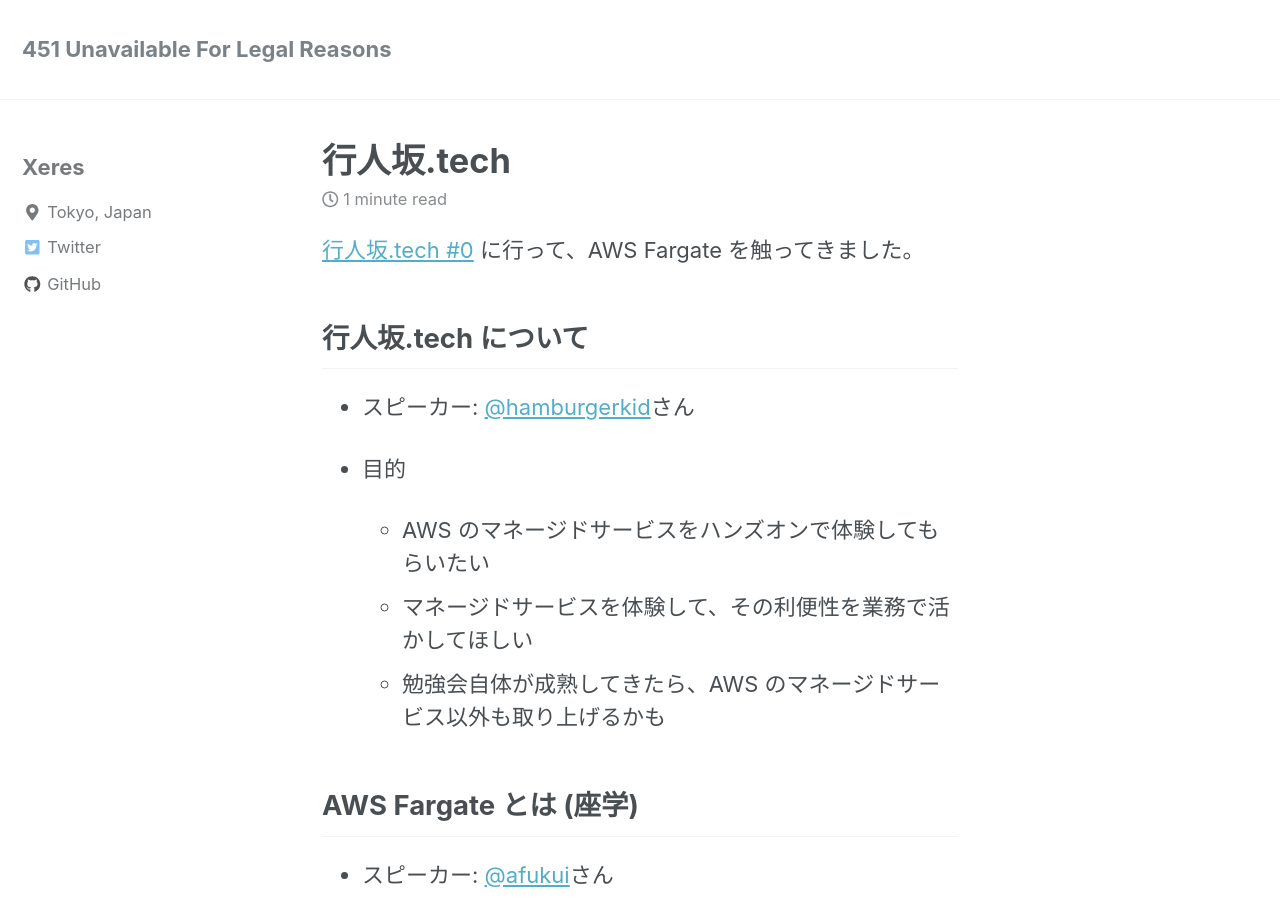
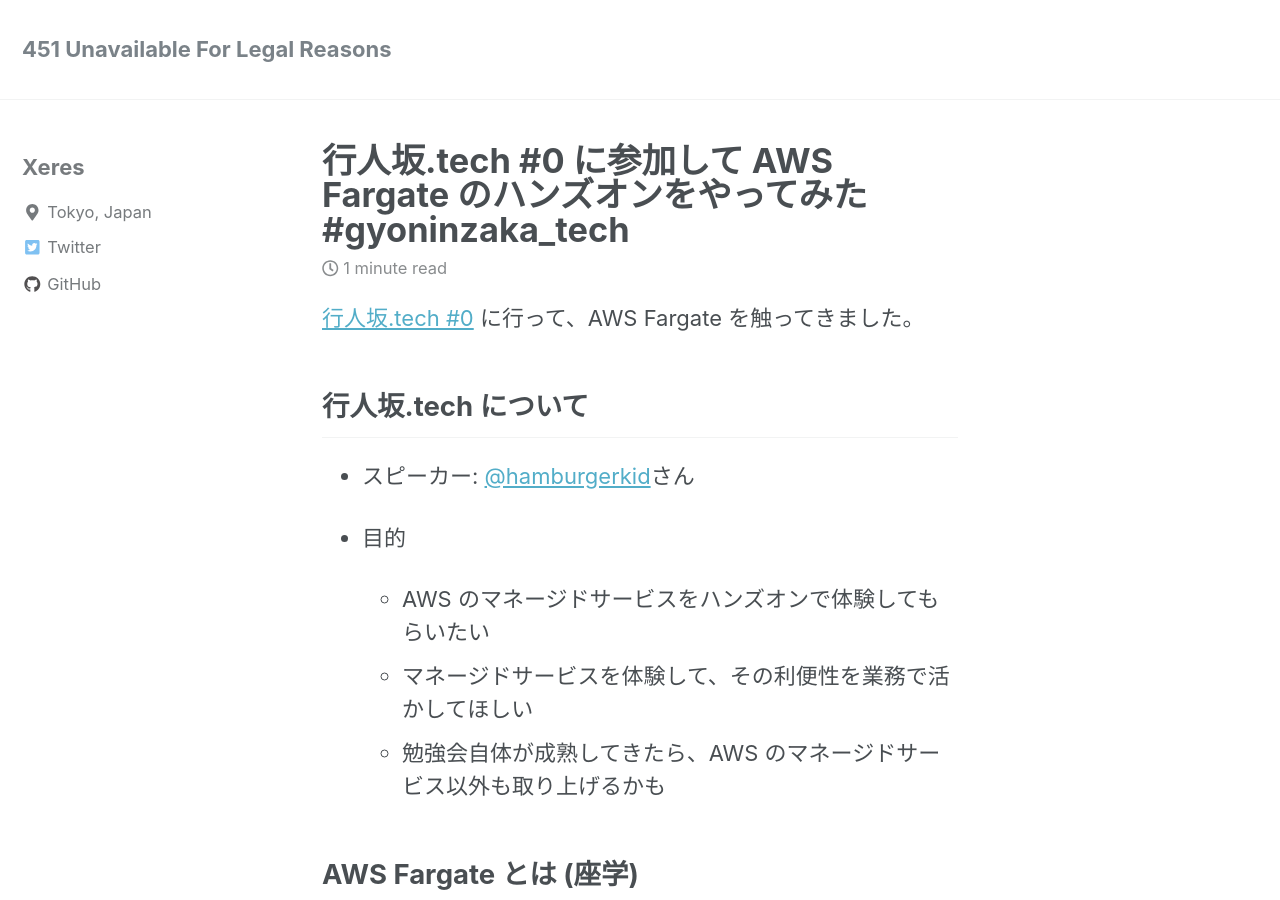
Before and after one commit to xeres/xeres.github.io, a Jekyll site: the page built from _posts/2018-05-09-gyoninzaka-tech-0-aws-fargate-hands-on.md, in a window 1280 px wide and 900 px high. Built offline with Jekyll 4.4.1, drawn with Linux system fonts in a browser that asks for light colours; nearby versions of some CDN libraries; some of the changed text lies outside the part shown.

Commit message:
Improved title using '#' in _posts/2018-05-09-gyoninzaka-tech-0-aws-fargate-hands-on.md

```diff
--- a/_posts/2018-05-09-gyoninzaka-tech-0-aws-fargate-hands-on.md
+++ b/_posts/2018-05-09-gyoninzaka-tech-0-aws-fargate-hands-on.md
@@ -1,5 +1,5 @@
 ---
-title: 行人坂.tech #0 に参加して AWS Fargate のハンズオンをやってみた #gyoninzaka_tech
+title: "行人坂.tech #0 に参加して AWS Fargate のハンズオンをやってみた #gyoninzaka_tech"
 date: 2018-05-09 23:30:00 +0900
 ---
 
```
